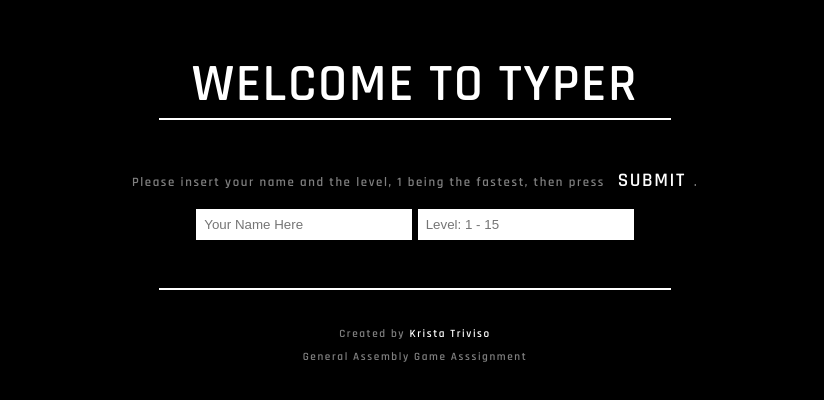
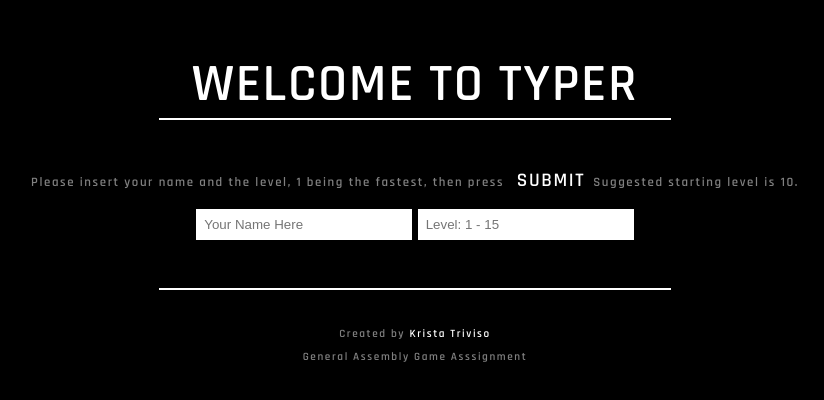
Before and after one commit to ktriviso/typer, a website: page index.html in a window 1280 px wide. Shown: the part 198-598 px from the top of the page, without its empty margins (225-1049 px from the left). Drawn offline with nearby package versions, Linux system fonts and the light colour scheme.

Commit message:
directions

```diff
--- a/index.html
+++ b/index.html
@@ -17,7 +17,7 @@
   <div id="container">
     <h1>Welcome to Typer</h1>
     <hr class="hr">
-    <h2>Please insert your name and the level, 1 being the fastest, then press <span id="submit"><a href="app.html">submit</a></span>.</h2>
+    <h2>Please insert your name and the level, 1 being the fastest, then press <span id="submit"><a href="app.html">submit</a></span>Suggested starting level is 10.</h2>
     <input type="text" id="name" placeholder="Your Name Here">
     <input type="text" id="level" placeholder="Level: 1 - 15">
     <footer>
```
